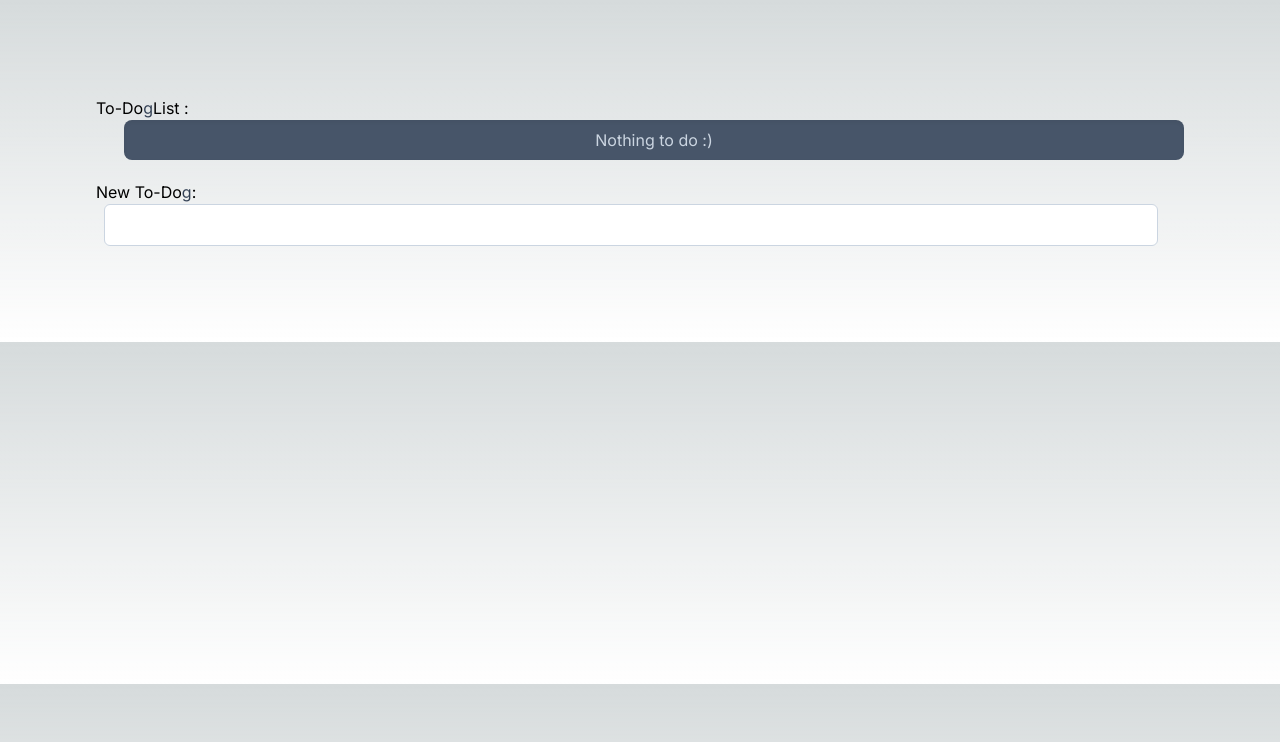
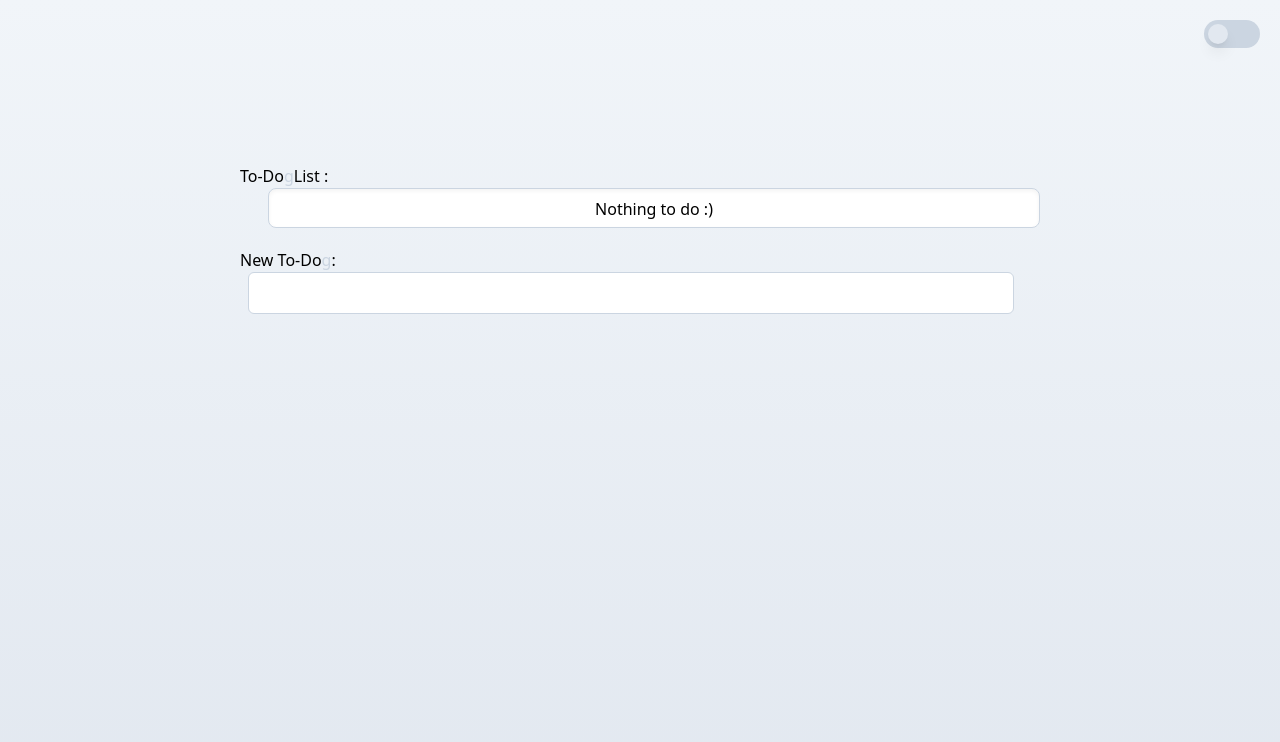
Before and after one commit to Daiius/to-dog-list, a Next.js app: page / in a window 1280 px wide. Shown: the top 742 px of the page. Built offline with nearby package versions, Linux system fonts and the light colour scheme.

Commit message:
Light, Darkテーマに対応

```diff
--- a/package.json
+++ b/package.json
@@ -13,6 +13,7 @@
     "bootstrap-icons": "^1.11.3",
     "clsx": "^2.1.1",
     "next": "14.2.3",
+    "next-themes": "^0.3.0",
     "react": "^18",
     "react-dom": "^18",
     "sharp": "^0.33.4"
--- a/src/app/globals.css
+++ b/src/app/globals.css
@@ -4,6 +4,7 @@
 
 @import '~bootstrap-icons/font/bootstrap-icons';
 
+/*
 :root {
   --foreground-rgb: 0, 0, 0;
   --background-start-rgb: 214, 219, 220;
@@ -15,8 +16,13 @@
     --foreground-rgb: 255, 255, 255;
     --background-start-rgb: 0, 0, 0;
     --background-end-rgb: 0, 0, 0;
-		color-scheme: dark;
   }
+}
+
+:root.dark {
+	--foreground-rgb: 255, 255, 255;
+	--background-start-rgb: 0, 0, 0;
+	--background-end-rgb: 0, 0, 0;
 }
 
 body {
@@ -34,41 +40,4 @@ body {
     text-wrap: balance;
   }
 }
-
-[data-dark-mode-or-maybe-class-onbody] :-webkit-autofill,
-[data-dark-mode-or-maybe-class-onbody] :-webkit-autofill:hover,
-[data-dark-mode-or-maybe-class-onbody] :-webkit-autofill:focus {
-    color-scheme: dark;
-}
-
-input:-webkit-autofill,
-input:-webkit-autofill:enabled,
-input:-webkit-autofill:hover,
-input:-webkit-autofill:focus,
-textarea:-webkit-autofill,
-textarea:-webkit-autofill:enabled,
-textarea:-webkit-autofill:hover,
-textarea:-webkit-autofill:focus,
-select:-webkit-autofill,
-select:-webkit-autofill:enabled,
-select:-webkit-autofill:hover,
-select:-webkit-autofill:focus {
-	-webkit-text-fill-color: #fff;
-	-webkit-box-shadow: 0 0 0px 1000px #785100c7 inset;
-	box-shadow: 0 0 0px 1000px #785100c7 inset;
-	background-color: #785100c7;
-	font: normal;
-}
-
-@layer components {
-
-  .autofill-text:-webkit-autofill {
-    -webkit-text-fill-color: white;
-  }
-
-  .text-input {
-    @apply autofill-text; /* set text colour (white) */
-    @apply autofill:shadow-[inset_0_0_0px_1000px_#000]; /* set 'background' colour (black)*/
-    @apply autofill:text-2xl; /* set font size */
-  }
-}
+*/
--- a/src/app/layout.tsx
+++ b/src/app/layout.tsx
@@ -1,8 +1,12 @@
 import type { Metadata } from "next";
-import { Inter } from "next/font/google";
+//import { Inter } from "next/font/google";
 import "./globals.css";
 
-const inter = Inter({ subsets: ["latin"] });
+import ThemeProvider from '@/providers/ThemeProvider';
+import Header from '@/components/domain/Header';
+import clsx from 'clsx';
+
+//const inter = Inter({ subsets: ["latin"] });
 
 export const metadata: Metadata = {
   title: "Create Next App",
@@ -15,8 +19,20 @@ export default function RootLayout({
   children: React.ReactNode;
 }>) {
   return (
-    <html lang="en">
-      <body className={inter.className}>{children}</body>
+    <html lang="en"
+			suppressHydrationWarning
+		>
+			<ThemeProvider attribute='class'>
+				<body className={clsx(
+					'h-[100vh] self-center',
+					'text-black dark:text-white',
+					'bg-gradient-to-b from-slate-100 to-slate-200',
+					'dark:from-slate-800 dark:to-slate-900',
+				)}>
+					<Header />
+					{children}
+				</body>
+			</ThemeProvider>
     </html>
   );
 }
--- a/src/app/page.tsx
+++ b/src/app/page.tsx
@@ -2,7 +2,7 @@ import MainContainer from '@/components/domain/MainContainer';
 
 export default function Home() {
   return (
-    <main className=" p-24 flex flex-col justify-evenly">
+    <main className="p-24 flex flex-col justify-evenly">
 			<MainContainer />
     </main>
   );
--- a/src/components/case/TaskInput.tsx
+++ b/src/components/case/TaskInput.tsx
@@ -31,7 +31,7 @@ const TaskInput: React.FC<
 
 	return (
 		<Field className={props.className}>
-			<Label>New To-Do<span className='text-slate-700'>g</span>:</Label>
+			<Label>New To-Do<span className='dark:text-slate-700 text-slate-300'>g</span>:</Label>
 			<div className='flex flex-row'>
 				<i className='bi bi-pen text-xl self-center mr-2'/>
 				<Input
--- a/src/components/case/TaskList.tsx
+++ b/src/components/case/TaskList.tsx
@@ -16,16 +16,22 @@ const TaskList: React.FC<
 		<div
 			className={props.className}
 		>
-			<div>To-Do<span className='text-slate-700'>g</span>List :</div>
+			<div>To-Do<span className='dark:text-slate-700 text-slate-300'>g</span>List :</div>
 			<List
 				className={clsx(
-					'ml-7 max-h-[20rem] min-h-10 rounded-lg',
-					'bg-slate-600 h-5 border-1 border-slate-500 shadow-inner'
+					'ml-7 max-h-[20rem] min-h-10 rounded-lg shadow-inner',
+					'dark:bg-slate-600  bg-white',
+					'border border-1 border-slate-300 dark:border-slate-500',
+					'overflow-hidden',
 				)}
 			>
 				{tasks.length === 0 &&
 					<div className='relative'>
-						<div className='text-slate-300 absolute top-1/2 left-1/2 -translate-x-1/2 translate-y-2'>
+						<div
+							className={clsx(
+								'dark:text-slate-300 absolute top-1/2 left-1/2 -translate-x-1/2 translate-y-2'
+							)
+						}>
 							Nothing to do :)
 						</div>
 					</div>
--- /dev/null
+++ b/src/components/domain/Header.tsx
@@ -0,0 +1,64 @@
+'use client';
+
+import React from 'react';
+import clsx from 'clsx';
+
+import { Switch } from '@headlessui/react';
+import { useTheme } from 'next-themes';
+
+const ThemeSwitch: React.FC<
+	{ className?: string; }
+> = (
+	className,
+) => {
+	const { setTheme, theme } = useTheme();
+	const [mounted, setMounted] = React.useState<boolean>(false);
+
+	React.useEffect(() => {
+		setMounted(true);
+	}, []);
+
+	if (!mounted) return null;
+
+	return (
+		<Switch
+			checked={theme === "dark"}
+			onChange={v => v ? setTheme("dark") : setTheme("light")}
+			className={clsx(
+				'group flex h-7 w-14 cursor-pointer rounded-full',
+				'bg-slate-300 dark:bg-slate-400 p-1',
+				'transition-colors duration-200 ease-in-out',
+				'focus:outline-none',
+				'dark:data-[focus]:outline-white data-[focus]:outline-slate-500',
+				'ms-auto',
+				className,
+			)}
+		>
+			<i className={clsx(
+					 theme === 'light' && 'bi bi-sun',
+					 theme === 'dark'  && 'bi bi-moon',
+					 'absolute transition-transform duration-800 text-white',
+					 'translate-x-7 -translate-y-[0.15rem] dark:text-slate-600',
+					 'dark:translate-x-1'
+				 )}
+			/>
+			<span
+				aria-hidden={true}
+				className={clsx(
+					'absolute point-events-none inline-block size-5',
+					'translate-x-0 rounded-full dark:bg-slate-600 bg-slate-200 ring-0 shadow-lg',
+					'transition duration-200 ease-in-out',
+					'group-data-[checked]:translate-x-7',
+				)}
+			/>
+		</Switch>
+	);
+};
+
+const Header: React.FC = () => (
+	<div className='w-full flex flex-row p-5'>
+		<ThemeSwitch />
+	</div>
+);
+
+export default Header;
--- a/src/components/domain/MainContainer.tsx
+++ b/src/components/domain/MainContainer.tsx
@@ -25,7 +25,11 @@ const MainContainer: React.FC = () => {
 	const [eaten, setEaten] = React.useState<boolean>(false);
 
 	return (
-		<div className='max-h-[70vh]'>
+		<div
+			className={clsx(
+				'max-h-[70vh] self-center w-4/5 min-w-[30rem] max-w-[50rem]'
+			)}
+		>
 			<div>
 				<Image
 					alt='cute dog'
--- /dev/null
+++ b/src/providers/ThemeProvider.tsx
@@ -0,0 +1,10 @@
+'use client';
+import React from 'react';
+import { ThemeProvider as NextThemeProvider } from 'next-themes';
+import type { ThemeProviderProps } from 'next-themes/dist/types';
+
+const ThemeProvider: React.FC<ThemeProviderProps> = (props) => (
+	<NextThemeProvider {...props}>{props.children}</NextThemeProvider>
+);
+
+export default ThemeProvider;
--- a/tailwind.config.ts
+++ b/tailwind.config.ts
@@ -6,6 +6,7 @@ const config: Config = {
     "./src/components/**/*.{js,ts,jsx,tsx,mdx}",
     "./src/app/**/*.{js,ts,jsx,tsx,mdx}",
   ],
+	darkMode: 'class',
   theme: {
     extend: {
       backgroundImage: {
```
Also changed, not shown: 1 other file (tests, documents, lock files or other folders).
